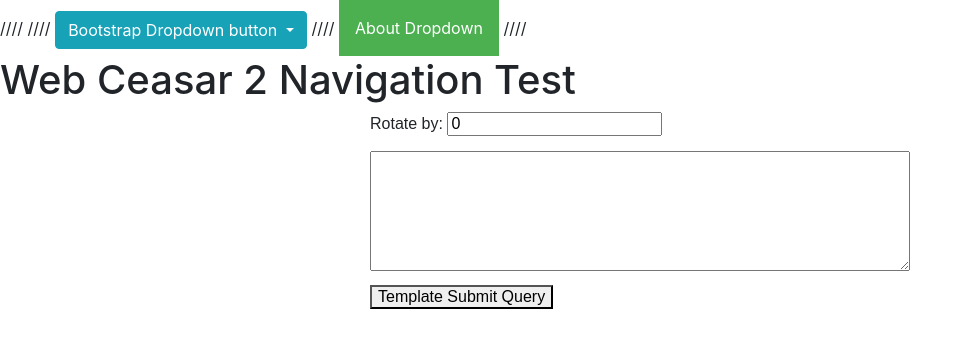
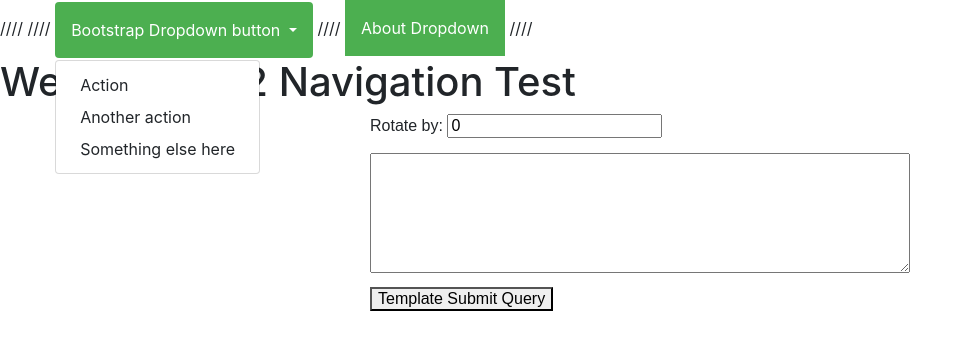
Before and after one commit to sharon-launchcode/web-caesar-2, a Flask app: page / in a window 1280 px wide, after a click on "Bootstrap Dropdown button". Shown: the top 350 px of the page, without its empty margins (0-972 px from the left). Run offline with Flask 2, Linux system fonts and the light colour scheme; some libraries are stand-ins or nearby versions.

Commit message:
adding functionality to bootstrap

```diff
--- a/static/dropdown.js
+++ b/static/dropdown.js
@@ -17,3 +17,22 @@
           }
         }
       }
+
+    function bootstrapDropdown() {
+        document.getElementById("bootstrapDropdownButton").classList.toggle("show");
+    }
+
+    // Close the dropdown if the user clicks outside of it
+    window.onclick = function(event) {
+      if (!event.target.matches('.dropbtn')) {
+
+        var dropdowns = document.getElementsByClassName("dropdown-content");
+        var i;
+        for (i = 0; i < dropdowns.length; i++) {
+          var openDropdown = dropdowns[i];
+          if (openDropdown.classList.contains('show')) {
+            openDropdown.classList.remove('show');
+          }
+        }
+      }
+    }
--- a/templates/base.html
+++ b/templates/base.html
@@ -59,10 +59,10 @@
   <body>
 
       <div class="dropdown">
-          <button class="btn btn-info dropdown-toggle" type="button" id="dropdownMenuButton" data-toggle="dropdown" aria-haspopup="true" aria-expanded="false">
+          <button onclick="bootstrapDropdown()" class="btn btn-info dropdown-toggle dropbtn" type="button" id="dropdownMenuButton" data-toggle="dropdown" aria-haspopup="true" aria-expanded="false">
             Bootstrap Dropdown button
           </button>
-          <div class="dropdown-menu" aria-labelledby="dropdownMenuButton">
+          <div id="bootstrapDropdownButton" class="dropdown-menu" aria-labelledby="dropdownMenuButton">
             <a class="dropdown-item" href="#">Action</a>
             <a class="dropdown-item" href="#">Another action</a>
             <a class="dropdown-item" href="#">Something else here</a>
```
